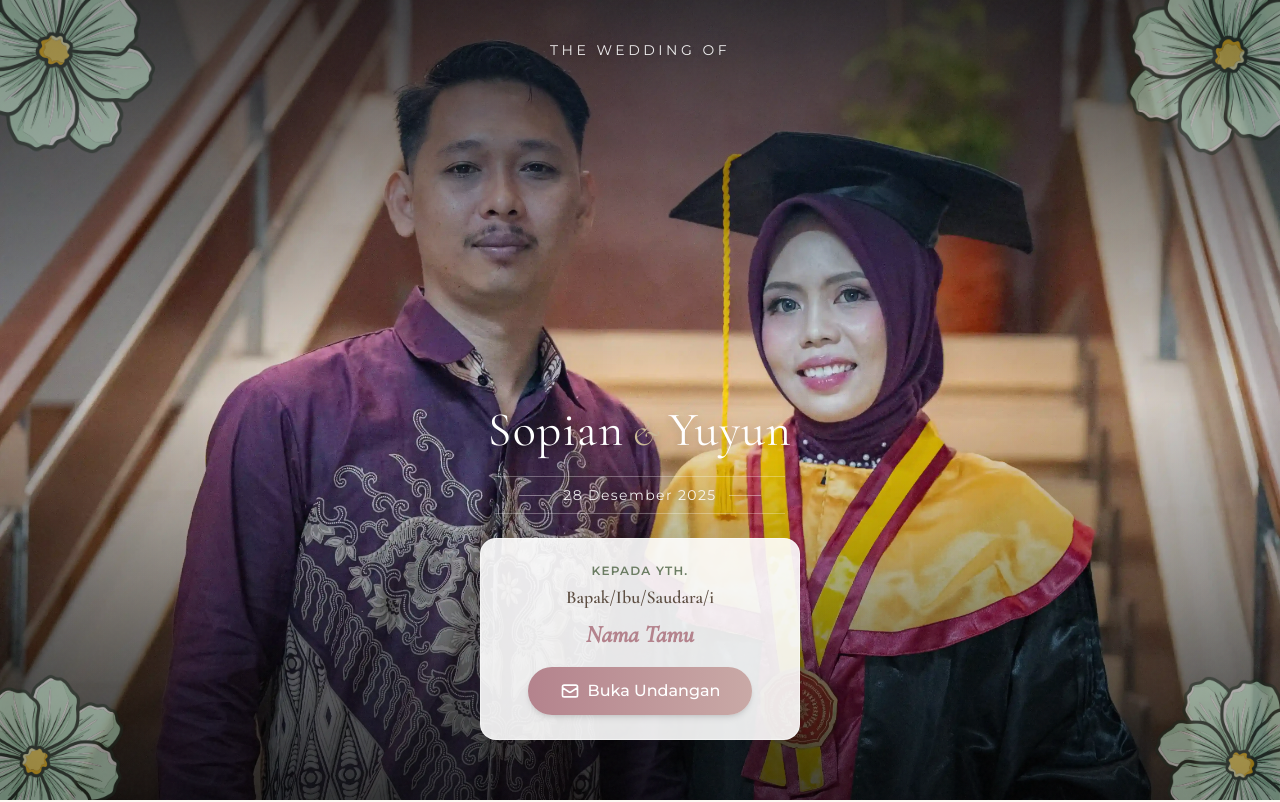
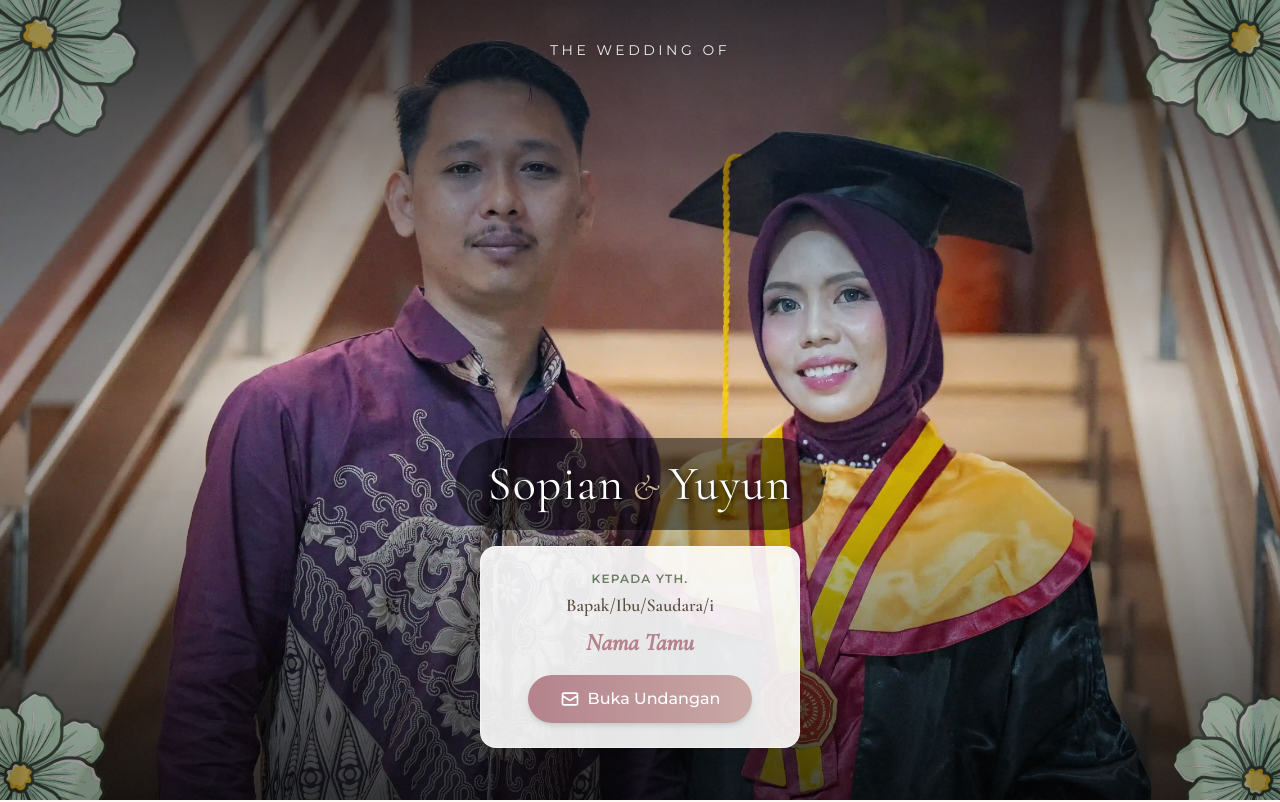
Before and after one commit to Smeagol03/wedding-04, a React (Vite) app: page / in a window 1280 px wide. Shown: the top 802 px of the page. Built offline with nearby package versions, Linux system fonts and the light colour scheme.

Commit message:
memperjelas tulisan

```diff
--- a/src/undangan/Pembuka.jsx
+++ b/src/undangan/Pembuka.jsx
@@ -8,7 +8,6 @@ import { TombolBuka } from "./Tombolbuka";
 const Pembuka = () => {
   const namaPria = "Sopian";
   const namaWanita = "Yuyun";
-  const tanggalAcara = "28 Desember 2025";
 
   return (
     <>
@@ -49,7 +48,7 @@ const Pembuka = () => {
         ></div>
         {/* Decorative Ornaments */}
         {/* Top Left Corner */}
-        <div className="absolute z-50 opacity-50 -top-14 -left-14 w-32 h-32 md:w-48 md:h-48 lg:w-56 lg:h-56">
+        <div className="absolute z-50 opacity-50 -top-18 -left-18 w-32 h-32 md:w-48 md:h-48 lg:w-56 lg:h-56">
           <img
             src={kiriAtas}
             alt="Ornamen"
@@ -58,7 +57,7 @@ const Pembuka = () => {
         </div>
 
         {/* Top Right Corner */}
-        <div className="absolute z-50 opacity-50 -top-14 -right-14 w-32 h-32 md:w-48 md:h-48 lg:w-56 lg:h-56">
+        <div className="absolute z-50 opacity-50 -top-18 -right-18 w-32 h-32 md:w-48 md:h-48 lg:w-56 lg:h-56">
           <img
             src={kananAtas}
             alt="Ornamen"
@@ -67,7 +66,7 @@ const Pembuka = () => {
         </div>
 
         {/* Bottom Left Corner */}
-        <div className="absolute z-50 opacity-50 -bottom-14 -left-14 w-24 h-24 md:w-40 md:h-40 lg:w-48 lg:h-48">
+        <div className="absolute z-50 opacity-50 -bottom-18 -left-18 w-24 h-24 md:w-40 md:h-40 lg:w-48 lg:h-48">
           <img
             src={kiriBawah}
             alt="Ornamen"
@@ -76,7 +75,7 @@ const Pembuka = () => {
         </div>
 
         {/* Bottom Right Corner */}
-        <div className="absolute z-50 opacity-50 -bottom-14 -right-14 w-24 h-24 md:w-40 md:h-40 lg:w-48 lg:h-48">
+        <div className="absolute z-50 opacity-50 -bottom-18 -right-18 w-24 h-24 md:w-40 md:h-40 lg:w-48 lg:h-48">
           <img
             src={kananBawah}
             alt="Ornamen"
@@ -98,25 +97,25 @@ const Pembuka = () => {
           The Wedding Of
         </p>
         {/* Main Content - Using flex-1 to fill available space */}
-        <div className="absolute bottom-7 z-30 flex flex-col items-center justify-center text-center px-4 py-6 sm:py-8 w-full max-w-lg mx-auto animate-fade-in-up flex-1">
+        <div className="absolute bottom-5 z-30 flex flex-col items-center justify-center text-center px-4 py-6 sm:py-8 w-full max-w-lg mx-auto animate-fade-in-up flex-1">
           {/* Names */}
-          <div className="mb-2 sm:mb-4 mt-4 sm:mt-2">
-            <h1 className="font-serif text-2xl sm:text-3xl md:text-4xl lg:text-5xl text-white leading-tight tracking-wide drop-shadow-lg">
+          <div className="mb-2 sm:mb-4 mt-4 sm:mt-2 bg-black/50 backdrop-blur-lg px-6 sm:px-8 py-3 sm:py-4 rounded-full">
+            <h1
+              className="font-serif text-2xl sm:text-3xl md:text-4xl lg:text-5xl text-white font-bold leading-tight tracking-wide"
+              style={{
+                textShadow:
+                  "2px 2px 4px rgba(0,0,0,0.7), 0 0 20px rgba(0,0,0,0.5)",
+              }}
+            >
               {namaPria}
-              <span className="font-serif text-xl sm:text-2xl md:text-3xl lg:text-4xl text-gold italic mx-1 sm:mx-2 drop-shadow-md">
+              <span
+                className="font-serif text-xl sm:text-2xl md:text-3xl lg:text-4xl text-gold italic mx-1 sm:mx-2"
+                style={{ textShadow: "1px 1px 3px rgba(0,0,0,0.6)" }}
+              >
                 &
               </span>
               {namaWanita}
             </h1>
-          </div>
-
-          {/* Date Badge */}
-          <div className="inline-flex items-center gap-2 sm:gap-3 border-t border-b border-white/30 py-1.5 sm:py-2 px-4 sm:px-6 mb-3 sm:mb-6">
-            <span className="w-5 sm:w-8 h-px bg-white/40"></span>
-            <p className="font-sans text-[10px] sm:text-xs md:text-sm tracking-widest text-white/90 drop-shadow-sm">
-              {tanggalAcara}
-            </p>
-            <span className="w-5 sm:w-8 h-px bg-white/40"></span>
           </div>
 
           {/* Kepada Tamu */}
```
